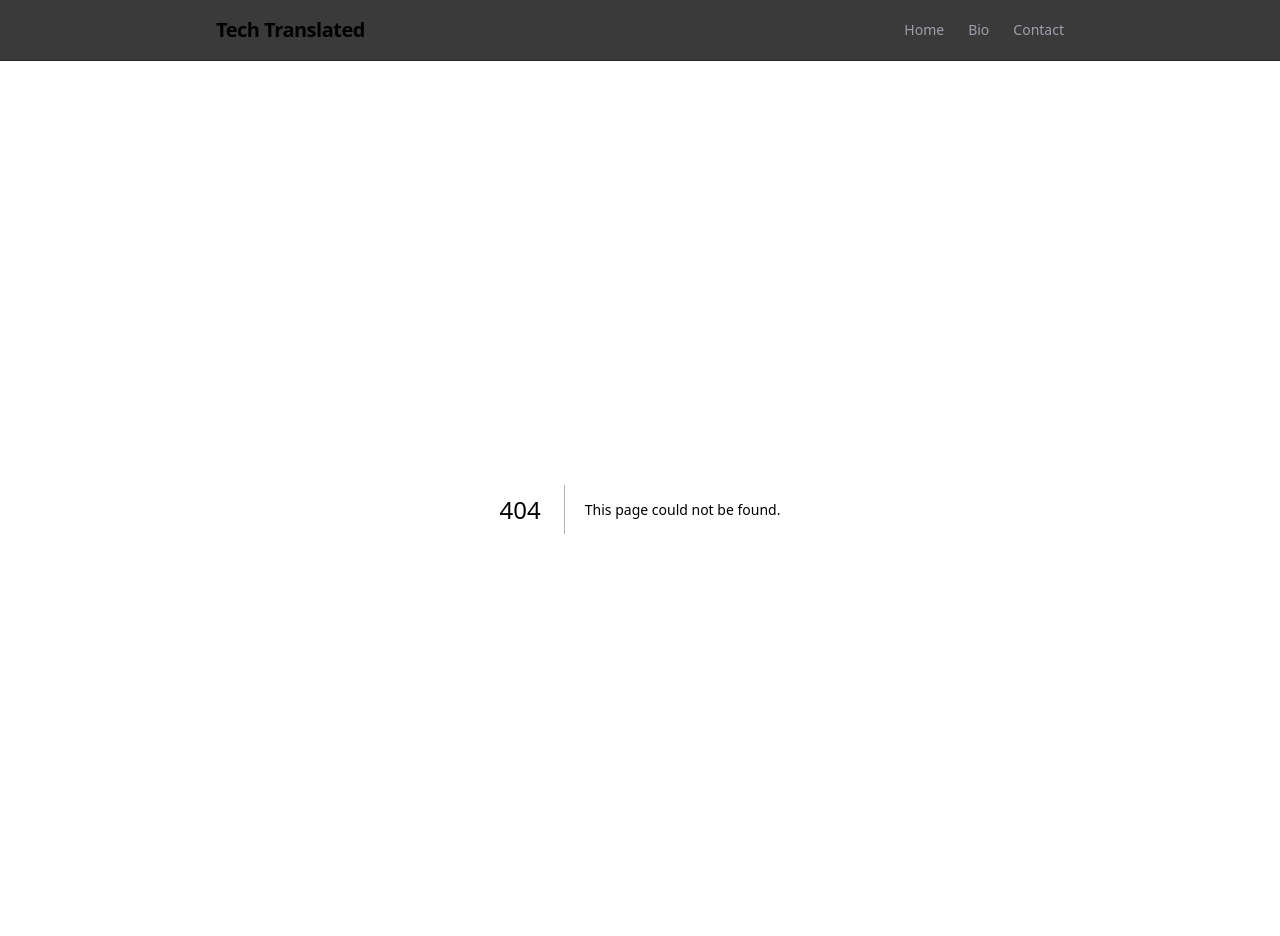
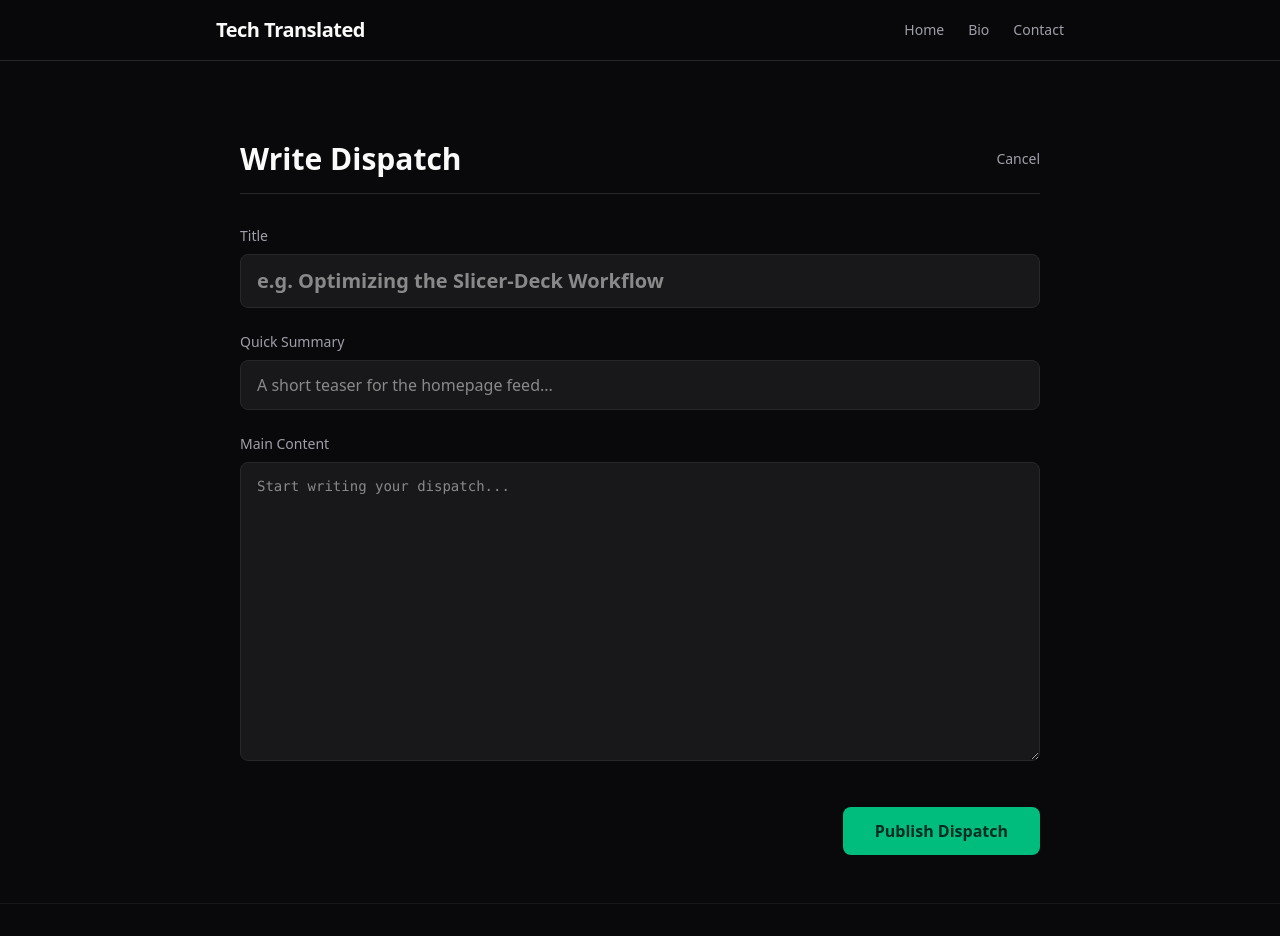
Before and after one commit to Jhinkemeyer/tech-translated, a Next.js app: page /admin/editor in a window 1280 px wide. Before the commit this address had no page. Shown: the top 936 px of the page. Built offline with nearby package versions, Linux system fonts and the light colour scheme; no server answers; sample sign-in values are in the browser's storage.

Commit message:
Wire homepage feed to Firebase database

```diff
--- a/app/admin/dashboard/page.tsx
+++ b/app/admin/dashboard/page.tsx
@@ -4,6 +4,7 @@ import { useEffect, useState } from "react";
 import { auth } from "../../../lib/firebase";
 import { onAuthStateChanged, signOut } from "firebase/auth";
 import { useRouter } from "next/navigation";
+import Link from "next/link";
 
 export default function Dashboard() {
   const [user, setUser] = useState<any>(null);
@@ -55,9 +56,12 @@ export default function Dashboard() {
             Draft a new post and publish it directly to the Tech Translated
             feed.
           </p>
-          <button className="bg-zinc-50 text-zinc-950 font-bold px-6 py-2 rounded-lg hover:bg-zinc-200 transition-colors w-full">
+          <Link
+            href="/admin/editor"
+            className="block text-center bg-zinc-50 text-zinc-950 font-bold px-6 py-2 rounded-lg hover:bg-zinc-200 transition-colors w-full"
+          >
             Open Editor
-          </button>
+          </Link>
         </div>
 
         <div className="p-6 border border-zinc-800 rounded-xl bg-zinc-900/30">
--- /dev/null
+++ b/app/admin/editor/page.tsx
@@ -0,0 +1,114 @@
+"use client";
+
+import { useState, useEffect } from "react";
+import { auth, db } from "../../../lib/firebase";
+import { onAuthStateChanged } from "firebase/auth";
+import { collection, addDoc, serverTimestamp } from "firebase/firestore";
+import { useRouter } from "next/navigation";
+import Link from "next/link";
+
+export default function Editor() {
+  const [title, setTitle] = useState("");
+  const [summary, setSummary] = useState("");
+  const [content, setContent] = useState("");
+  const [isSubmitting, setIsSubmitting] = useState(false);
+  const router = useRouter();
+
+  // Protect the room just like the dashboard
+  useEffect(() => {
+    const unsubscribe = onAuthStateChanged(auth, (user) => {
+      if (!user) router.push("/admin");
+    });
+    return () => unsubscribe();
+  }, [router]);
+
+  const handlePublish = async (e: React.FormEvent) => {
+    e.preventDefault();
+    setIsSubmitting(true);
+
+    try {
+      // Save the dispatch to the Firestore database
+      await addDoc(collection(db, "posts"), {
+        title,
+        summary,
+        content,
+        createdAt: serverTimestamp(), // Firebase automatically stamps the exact time
+      });
+
+      // Send you back to the dashboard once it's saved
+      router.push("/admin/dashboard");
+    } catch (error) {
+      console.error("Error publishing document: ", error);
+      alert("Failed to publish. Check console for details.");
+      setIsSubmitting(false);
+    }
+  };
+
+  return (
+    <div className="max-w-4xl mx-auto mt-8 px-6">
+      <div className="flex justify-between items-center mb-8 border-b border-zinc-800 pb-4">
+        <h1 className="text-3xl font-bold">Write Dispatch</h1>
+        <Link
+          href="/admin/dashboard"
+          className="text-zinc-400 hover:text-zinc-50 transition-colors text-sm font-medium"
+        >
+          Cancel
+        </Link>
+      </div>
+
+      <form onSubmit={handlePublish} className="space-y-6">
+        <div>
+          <label className="block text-sm font-medium text-zinc-400 mb-2">
+            Title
+          </label>
+          <input
+            type="text"
+            value={title}
+            onChange={(e) => setTitle(e.target.value)}
+            className="w-full bg-zinc-900 border border-zinc-800 rounded-lg px-4 py-3 text-zinc-50 focus:outline-none focus:border-zinc-600 transition-colors text-xl font-bold"
+            placeholder="e.g. Optimizing the Slicer-Deck Workflow"
+            required
+          />
+        </div>
+
+        <div>
+          <label className="block text-sm font-medium text-zinc-400 mb-2">
+            Quick Summary
+          </label>
+          <input
+            type="text"
+            value={summary}
+            onChange={(e) => setSummary(e.target.value)}
+            className="w-full bg-zinc-900 border border-zinc-800 rounded-lg px-4 py-3 text-zinc-50 focus:outline-none focus:border-zinc-600 transition-colors"
+            placeholder="A short teaser for the homepage feed..."
+            required
+          />
+        </div>
+
+        <div>
+          <label className="block text-sm font-medium text-zinc-400 mb-2">
+            Main Content
+          </label>
+          <textarea
+            rows={12}
+            value={content}
+            onChange={(e) => setContent(e.target.value)}
+            className="w-full bg-zinc-900 border border-zinc-800 rounded-lg px-4 py-3 text-zinc-50 focus:outline-none focus:border-zinc-600 transition-colors font-mono text-sm leading-relaxed"
+            placeholder="Start writing your dispatch..."
+            required
+          />
+        </div>
+
+        <div className="flex justify-end pt-4">
+          <button
+            type="submit"
+            disabled={isSubmitting}
+            className="bg-emerald-500 text-emerald-950 font-bold px-8 py-3 rounded-lg hover:bg-emerald-400 transition-colors disabled:opacity-50"
+          >
+            {isSubmitting ? "Publishing..." : "Publish Dispatch"}
+          </button>
+        </div>
+      </form>
+    </div>
+  );
+}
--- a/app/page.tsx
+++ b/app/page.tsx
@@ -1,4 +1,36 @@
+"use client";
+
+import { useEffect, useState } from "react";
+import { collection, getDocs, query, orderBy } from "firebase/firestore";
+import { db } from "../lib/firebase";
+
 export default function Home() {
+  const [posts, setPosts] = useState<any[]>([]);
+  const [loading, setLoading] = useState(true);
+
+  useEffect(() => {
+    const fetchPosts = async () => {
+      try {
+        // Query the database for the "posts" collection, ordered by newest first
+        const q = query(collection(db, "posts"), orderBy("createdAt", "desc"));
+        const querySnapshot = await getDocs(q);
+
+        const fetchedPosts = querySnapshot.docs.map((doc) => ({
+          id: doc.id,
+          ...doc.data(),
+        }));
+
+        setPosts(fetchedPosts);
+      } catch (error) {
+        console.error("Error fetching posts:", error);
+      } finally {
+        setLoading(false);
+      }
+    };
+
+    fetchPosts();
+  }, []);
+
   return (
     <div className="space-y-8">
       <section className="mb-12 border-b border-zinc-800 pb-8">
@@ -8,18 +40,36 @@ export default function Home() {
         </p>
       </section>
 
-      {/* A placeholder for how your article cards will eventually look */}
       <div className="grid gap-6">
-        <div className="p-6 rounded-xl border border-zinc-800 bg-zinc-900/30 hover:bg-zinc-900/50 transition-colors cursor-pointer">
-          <h2 className="text-xl font-semibold mb-2">
-            Optimizing the Slicer-Deck Workflow
-          </h2>
-          <p className="text-zinc-400 text-sm mb-4">March 7, 2026</p>
-          <p className="text-zinc-300 line-clamp-2">
-            A quick look at my new mobile development setup and how I keep
-            projects cleanly separated.
+        {loading ? (
+          <p className="text-zinc-500 font-mono animate-pulse">
+            Fetching dispatches from the cloud...
           </p>
-        </div>
+        ) : posts.length === 0 ? (
+          <p className="text-zinc-500">
+            No dispatches found. The feed is quiet.
+          </p>
+        ) : (
+          posts.map((post) => (
+            <div
+              key={post.id}
+              className="p-6 rounded-xl border border-zinc-800 bg-zinc-900/30 hover:bg-zinc-900/50 transition-colors cursor-pointer"
+            >
+              <h2 className="text-xl font-semibold mb-2">{post.title}</h2>
+              {/* Format the Firebase timestamp into a clean, readable date */}
+              <p className="text-zinc-400 text-sm mb-4">
+                {post.createdAt?.toDate
+                  ? post.createdAt.toDate().toLocaleDateString("en-US", {
+                      year: "numeric",
+                      month: "long",
+                      day: "numeric",
+                    })
+                  : "Just now"}
+              </p>
+              <p className="text-zinc-300 line-clamp-2">{post.summary}</p>
+            </div>
+          ))
+        )}
       </div>
     </div>
   );
```
